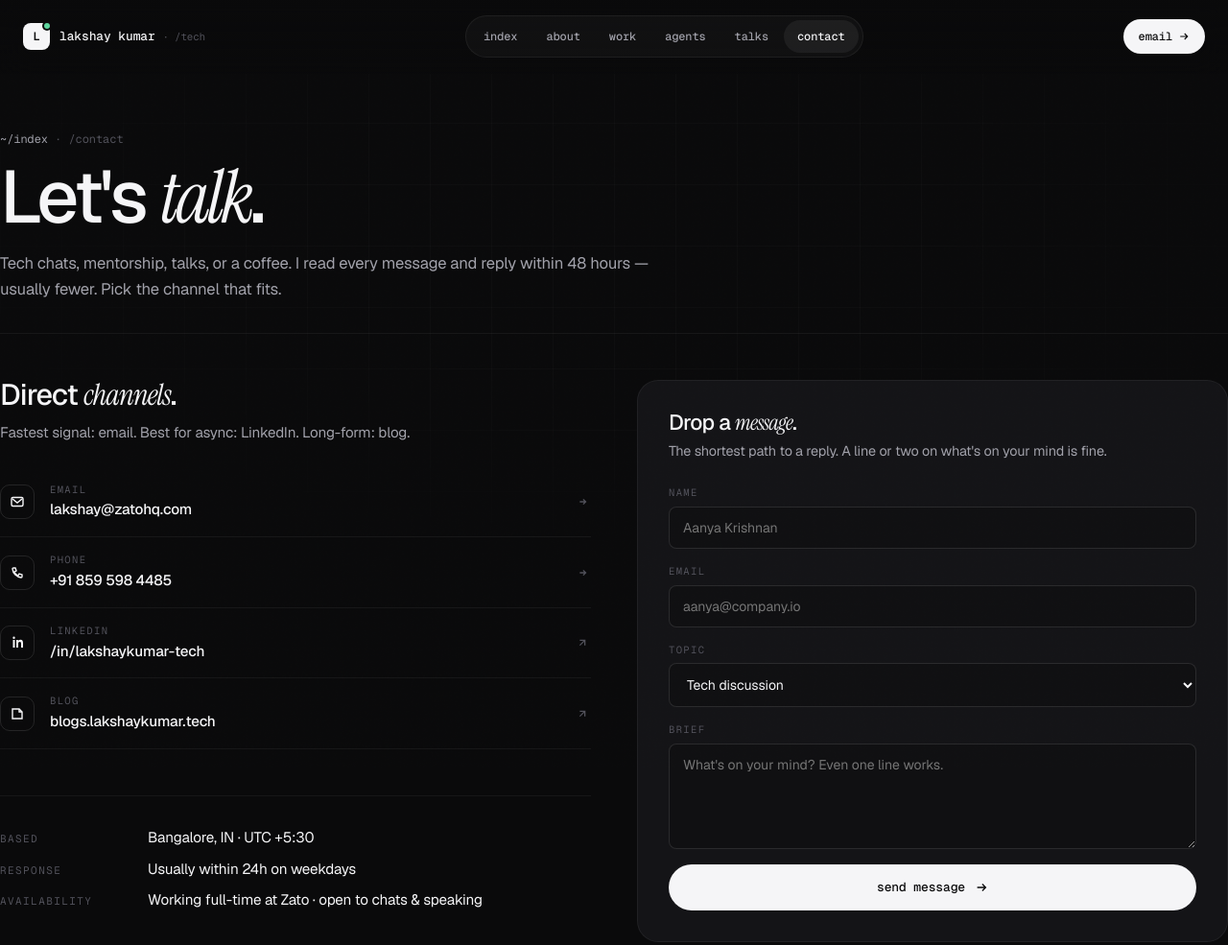
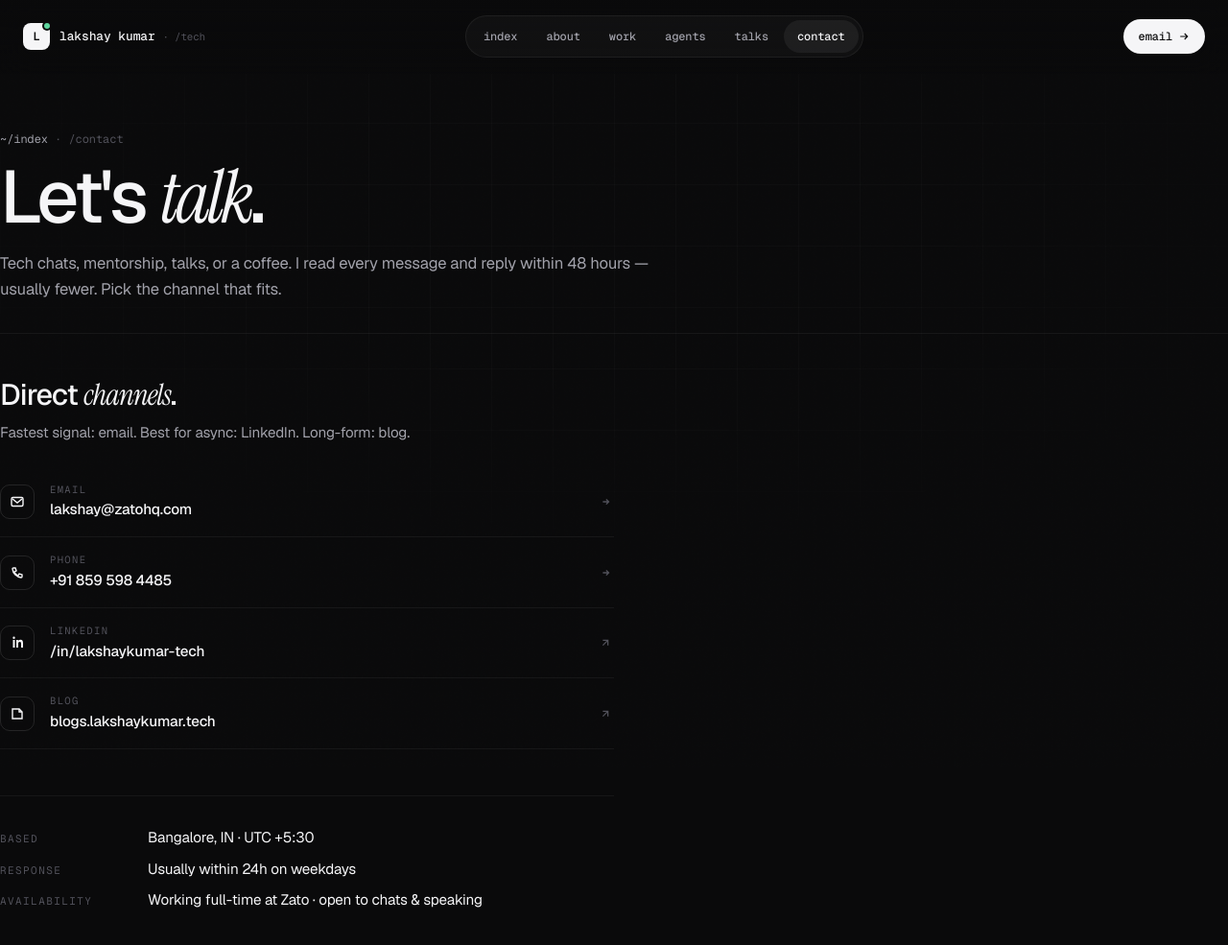
Before and after one commit to laksh-2193/laksh-2193, a plain HTML site: page contact.html in a window 1280 px wide. Shown: the top 985 px of the page at 96% size. Drawn offline with nearby package versions, Linux system fonts and the light colour scheme.

Commit message:
Remove contact form from contact page

```diff
--- a/contact.html
+++ b/contact.html
@@ -150,41 +150,6 @@
             <dd>Working full-time at Zato · open to chats &amp; speaking</dd>
           </dl>
         </div>
-
-        <form class="cform" action="https://formsubmit.co/lakshay@zatohq.com" method="POST" autocomplete="on">
-          <h3>Drop a <em class="serif-em">message</em>.</h3>
-          <p>The shortest path to a reply. A line or two on what's on your mind is fine.</p>
-
-          <div class="field">
-            <label for="name">Name</label>
-            <input id="name" type="text" name="name" required placeholder="Aanya Krishnan">
-          </div>
-          <div class="field">
-            <label for="email">Email</label>
-            <input id="email" type="email" name="email" required placeholder="aanya@company.io">
-          </div>
-          <div class="field">
-            <label for="topic">Topic</label>
-            <select id="topic" name="topic">
-              <option>Tech discussion</option>
-              <option>Mentorship / community</option>
-              <option>Speaking engagement</option>
-              <option>Question about a project</option>
-              <option>Just saying hi</option>
-            </select>
-          </div>
-          <div class="field">
-            <label for="msg">Brief</label>
-            <textarea id="msg" name="message" required placeholder="What's on your mind? Even one line works."></textarea>
-          </div>
-          <input type="hidden" name="_subject" value="lakshaykumar.tech — new message">
-          <input type="hidden" name="_template" value="table">
-          <input type="hidden" name="_captcha" value="false">
-          <button type="submit" class="btn btn-primary" style="width:100%;justify-content:center;">
-            send message
-            <svg viewBox="0 0 16 16" fill="none" stroke="currentColor" stroke-width="1.5"><path d="M3 8h10M9 4l4 4-4 4"/></svg>
-          </button>
-        </form>
       </div>
     </section>
   </main>
--- a/styles.css
+++ b/styles.css
@@ -1068,7 +1068,7 @@ section.block + section.block { padding-top: 0; }
 
 .contact {
   display: grid;
-  grid-template-columns: 1fr 1fr;
+  grid-template-columns: minmax(0, 640px);
   gap: var(--s-7);
   align-items: start;
 }
@@ -1101,17 +1101,6 @@ section.block + section.block { padding-top: 0; }
 .channel .arr { color: var(--ink-mute); transition: transform .2s ease; }
 .channel:hover .arr { transform: translateX(4px); color: var(--ink); }
 
-.cform {
-  border: 1px solid var(--line);
-  border-radius: var(--r-3);
-  padding: var(--s-6);
-  background: var(--surface);
-}
-.cform h3 {
-  font-size: 1.4rem; font-weight: 500; letter-spacing: -0.03em;
-  margin-bottom: var(--s-2);
-}
-.cform > p { color: var(--ink-dim); font-size: 0.9rem; margin-bottom: var(--s-5); }
 .field { display: flex; flex-direction: column; gap: 6px; margin-bottom: var(--s-4); }
 .field label {
   font-family: var(--f-mono); font-size: 10.5px;
```
